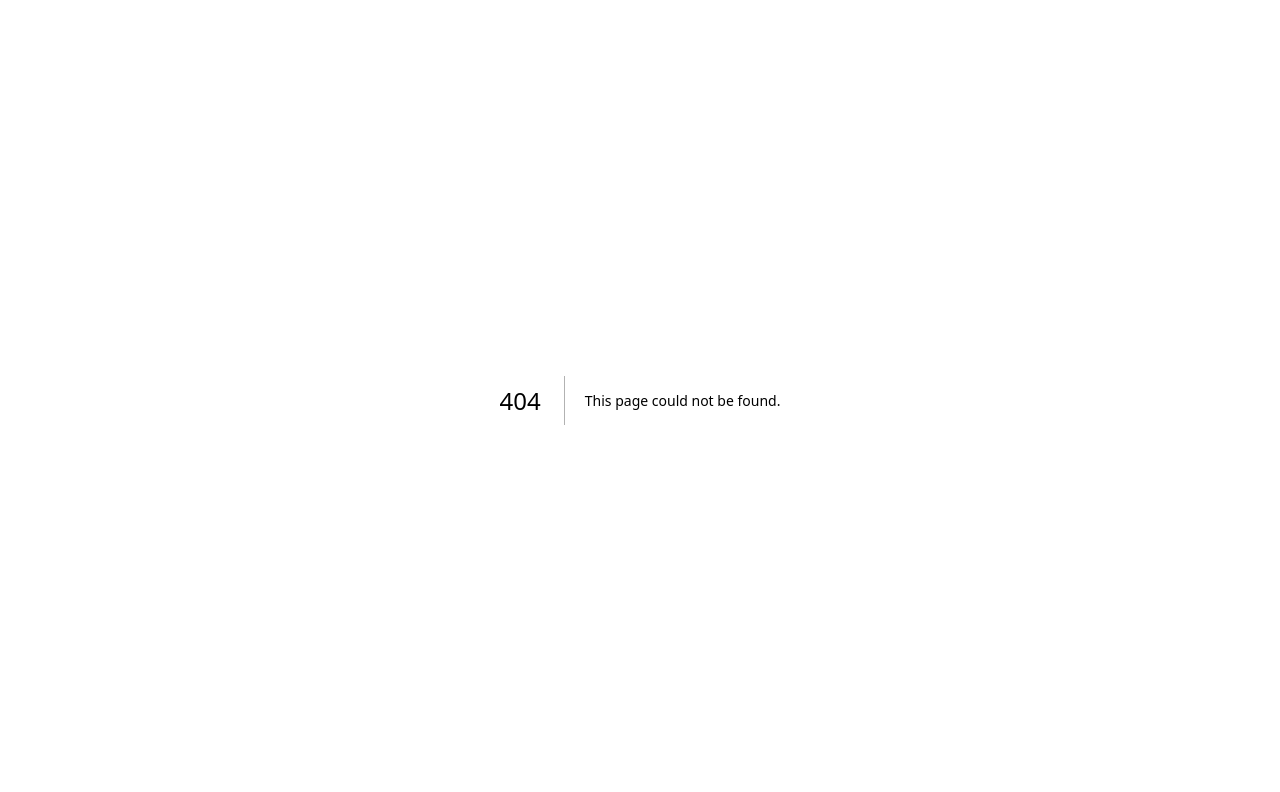
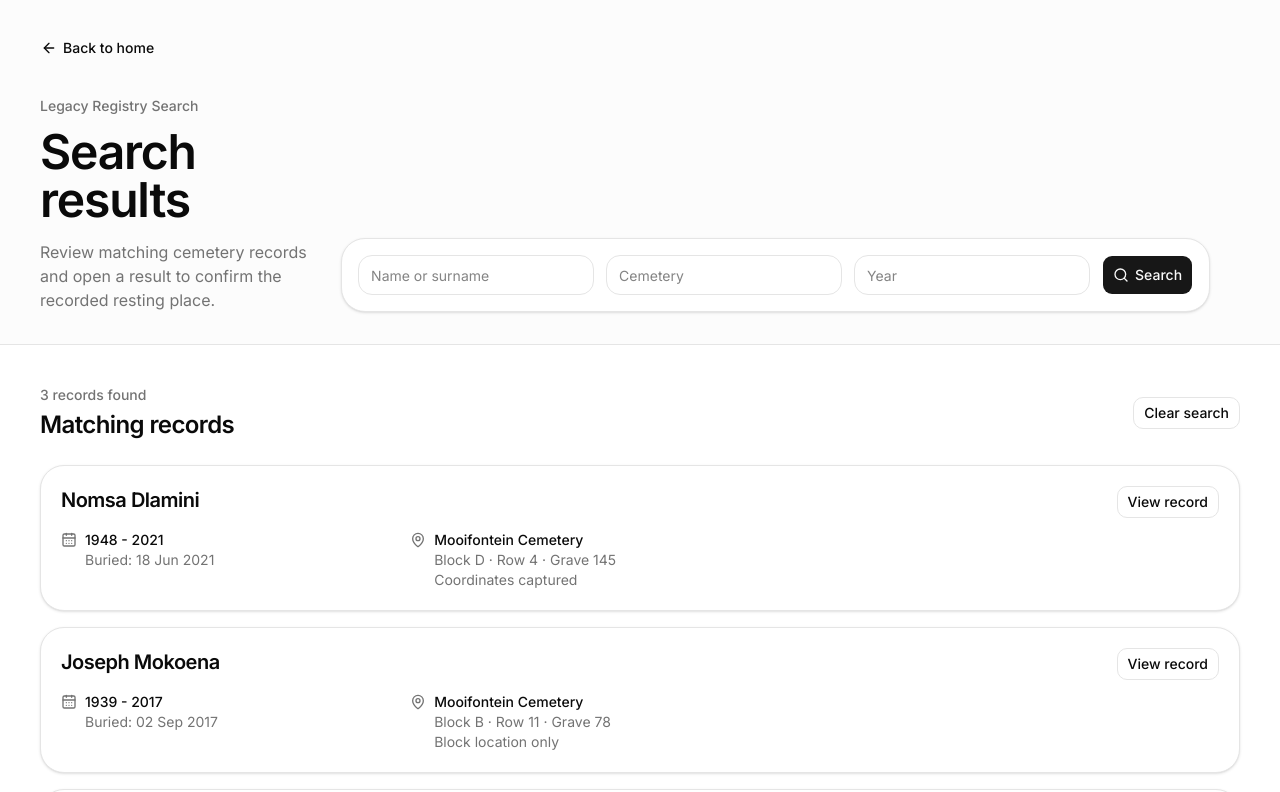
Before and after one commit to SentinelDeveloper0850/legacy-registry-website, a Next.js app: page /search in a window 1280 px wide. Before the commit this address had no page. Shown: the top 792 px of the page. Built offline with nearby package versions, Linux system fonts and the light colour scheme.

Commit message:
Add public search results page

```diff
--- /dev/null
+++ b/app/search/page.tsx
@@ -0,0 +1,182 @@
+import Link from "next/link"
+import { ArrowLeft, CalendarDays, MapPin, Search } from "lucide-react"
+
+import { Button } from "@/components/ui/button"
+
+const records = [
+  {
+    id: "rec_nomsa_dlamini",
+    fullName: "Nomsa Dlamini",
+    dates: "1948 - 2021",
+    burialDate: "18 Jun 2021",
+    cemetery: "Mooifontein Cemetery",
+    location: "Block D · Row 4 · Grave 145",
+    status: "Coordinates captured",
+  },
+  {
+    id: "rec_joseph_mokoena",
+    fullName: "Joseph Mokoena",
+    dates: "1939 - 2017",
+    burialDate: "02 Sep 2017",
+    cemetery: "Mooifontein Cemetery",
+    location: "Block B · Row 11 · Grave 78",
+    status: "Block location only",
+  },
+  {
+    id: "rec_thandiwe_khumalo",
+    fullName: "Thandiwe Khumalo",
+    dates: "1956 - 2020",
+    burialDate: "Memorial record",
+    cemetery: "Kempton Park Cemetery",
+    location: "Memorial Wall · Panel 2 · Niche 19",
+    status: "Coordinates captured",
+  },
+]
+
+type SearchParams = Promise<Record<string, string | string[] | undefined>>
+
+type PageProps = {
+  searchParams: SearchParams
+}
+
+function getParam(params: Awaited<SearchParams>, key: string) {
+  const value = params[key]
+
+  if (Array.isArray(value)) {
+    return value[0] ?? ""
+  }
+
+  return value ?? ""
+}
+
+function normalise(value: string) {
+  return value.trim().toLowerCase()
+}
+
+export default async function SearchPage({ searchParams }: PageProps) {
+  const params = await searchParams
+  const query = getParam(params, "q")
+  const cemetery = getParam(params, "cemetery")
+  const burialYear = getParam(params, "burialYear")
+
+  const filteredRecords = records.filter((record) => {
+    const matchesName = query ? normalise(record.fullName).includes(normalise(query)) : true
+    const matchesCemetery = cemetery ? normalise(record.cemetery).includes(normalise(cemetery)) : true
+    const matchesYear = burialYear ? normalise(record.burialDate).includes(normalise(burialYear)) : true
+
+    return matchesName && matchesCemetery && matchesYear
+  })
+
+  return (
+    <main className="min-h-svh bg-background text-foreground">
+      <section className="border-b bg-muted/30 px-6 py-8 sm:px-8 lg:px-10">
+        <div className="mx-auto max-w-7xl">
+          <Button variant="ghost" className="mb-8 w-fit px-0 hover:bg-transparent" asChild>
+            <Link href="/">
+              <ArrowLeft className="size-4" aria-hidden="true" />
+              Back to home
+            </Link>
+          </Button>
+
+          <div className="grid gap-8 lg:grid-cols-[0.9fr_1.1fr] lg:items-end">
+            <div>
+              <p className="text-sm font-medium text-muted-foreground">Legacy Registry Search</p>
+              <h1 className="mt-3 text-4xl font-semibold tracking-tight sm:text-5xl">Search results</h1>
+              <p className="mt-4 max-w-2xl text-muted-foreground">
+                Review matching cemetery records and open a result to confirm the recorded resting place.
+              </p>
+            </div>
+
+            <form action="/search" className="rounded-[1.5rem] border bg-card p-4 shadow-sm">
+              <div className="grid gap-3 sm:grid-cols-[1fr_0.8fr_0.5fr_auto]">
+                <input
+                  name="q"
+                  type="search"
+                  defaultValue={query}
+                  placeholder="Name or surname"
+                  className="h-10 rounded-xl border bg-background px-3 text-sm outline-none transition focus:border-ring focus:ring-3 focus:ring-ring/20"
+                />
+                <input
+                  name="cemetery"
+                  type="text"
+                  defaultValue={cemetery}
+                  placeholder="Cemetery"
+                  className="h-10 rounded-xl border bg-background px-3 text-sm outline-none transition focus:border-ring focus:ring-3 focus:ring-ring/20"
+                />
+                <input
+                  name="burialYear"
+                  type="text"
+                  inputMode="numeric"
+                  defaultValue={burialYear}
+                  placeholder="Year"
+                  className="h-10 rounded-xl border bg-background px-3 text-sm outline-none transition focus:border-ring focus:ring-3 focus:ring-ring/20"
+                />
+                <Button type="submit" className="h-10">
+                  <Search className="size-4" aria-hidden="true" />
+                  Search
+                </Button>
+              </div>
+            </form>
+          </div>
+        </div>
+      </section>
+
+      <section className="px-6 py-10 sm:px-8 lg:px-10">
+        <div className="mx-auto max-w-7xl">
+          <div className="mb-6 flex flex-col justify-between gap-3 sm:flex-row sm:items-center">
+            <div>
+              <p className="text-sm font-medium text-muted-foreground">
+                {filteredRecords.length} {filteredRecords.length === 1 ? "record" : "records"} found
+              </p>
+              <h2 className="mt-1 text-2xl font-semibold tracking-tight">Matching records</h2>
+            </div>
+            <Button variant="outline" asChild>
+              <Link href="/search">Clear search</Link>
+            </Button>
+          </div>
+
+          {filteredRecords.length > 0 ? (
+            <div className="grid gap-4">
+              {filteredRecords.map((record) => (
+                <article key={record.id} className="rounded-[1.5rem] border bg-card p-5 shadow-sm">
+                  <div className="grid gap-5 lg:grid-cols-[1fr_auto] lg:items-start">
+                    <div>
+                      <h3 className="text-xl font-semibold tracking-tight">{record.fullName}</h3>
+                      <div className="mt-4 grid gap-3 text-sm text-muted-foreground sm:grid-cols-3">
+                        <div className="flex gap-2">
+                          <CalendarDays className="mt-0.5 size-4 shrink-0" aria-hidden="true" />
+                          <div>
+                            <p className="font-medium text-foreground">{record.dates}</p>
+                            <p>Buried: {record.burialDate}</p>
+                          </div>
+                        </div>
+                        <div className="flex gap-2 sm:col-span-2">
+                          <MapPin className="mt-0.5 size-4 shrink-0" aria-hidden="true" />
+                          <div>
+                            <p className="font-medium text-foreground">{record.cemetery}</p>
+                            <p>{record.location}</p>
+                            <p>{record.status}</p>
+                          </div>
+                        </div>
+                      </div>
+                    </div>
+                    <Button variant="outline" asChild>
+                      <Link href={`/records/${record.id}`}>View record</Link>
+                    </Button>
+                  </div>
+                </article>
+              ))}
+            </div>
+          ) : (
+            <div className="rounded-[1.5rem] border bg-card p-8 text-center shadow-sm">
+              <h3 className="text-xl font-semibold tracking-tight">No matching records yet</h3>
+              <p className="mx-auto mt-3 max-w-md text-sm leading-6 text-muted-foreground">
+                Try fewer details. Fuzzy matching will come once the database-backed search is connected.
+              </p>
+            </div>
+          )}
+        </div>
+      </section>
+    </main>
+  )
+}
```
